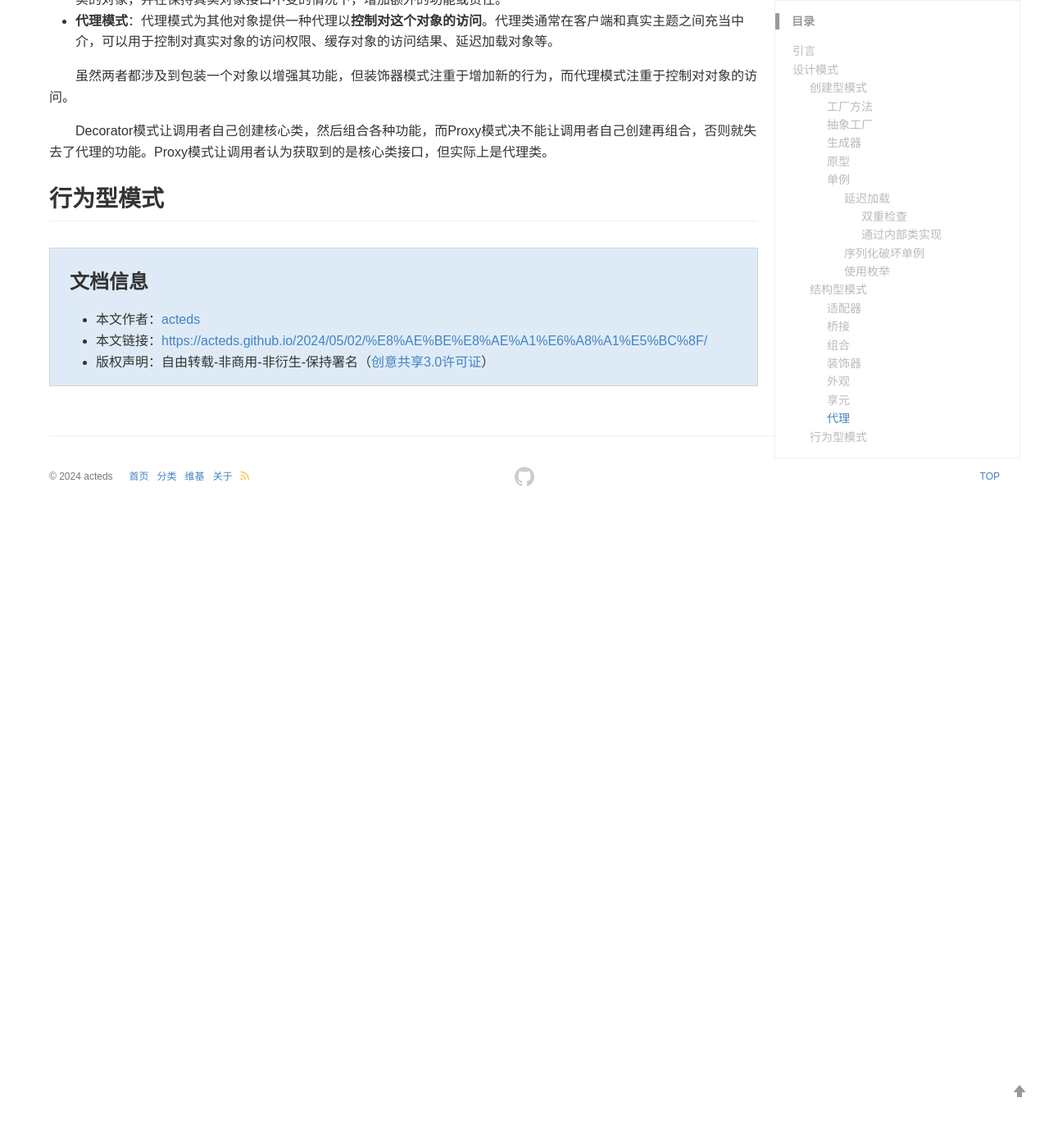
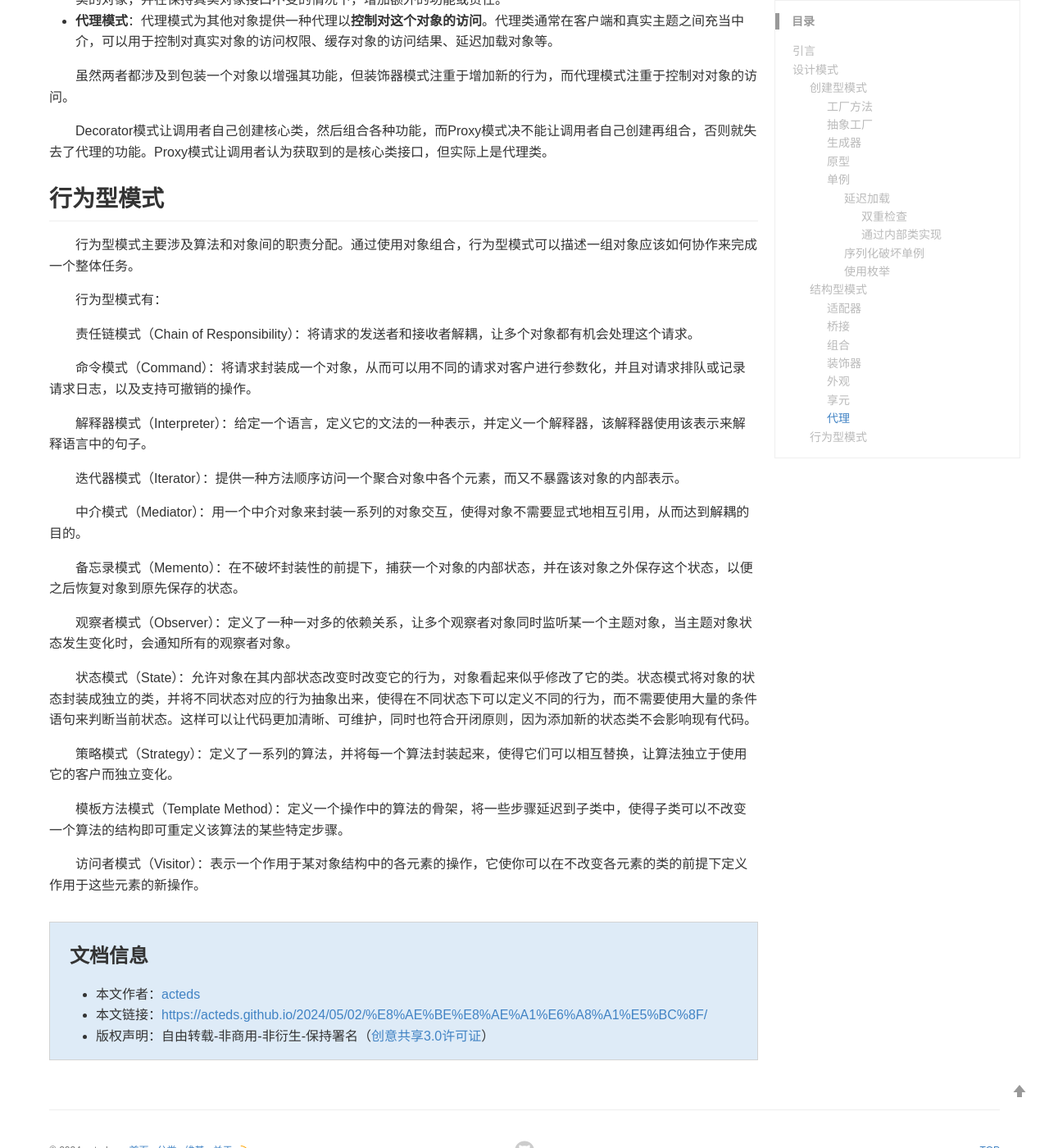
Before and after one commit to acteds/acteds.github.io, a Jekyll site: the page built from _posts/2024-05-02-设计模式.md, in a window 1280 px wide and 1400 px high, scrolled down 44581 px. Shown: the whole window at 82% size. Built offline with Jekyll 4.4.1, drawn with Linux system fonts in a browser that asks for light colours; before the commit the page ends 45211 px from its top, so only the background shows below that; some of the changed text lies outside the part shown.

Commit message:
状态模式

```diff
--- a/_posts/2024-05-02-设计模式.md
+++ b/_posts/2024-05-02-设计模式.md
@@ -2119,3 +2119,29 @@ Decorator模式让调用者自己创建核心类，然后组合各种功能，
 
 
 ## 行为型模式
+
+行为型模式主要涉及算法和对象间的职责分配。通过使用对象组合，行为型模式可以描述一组对象应该如何协作来完成一个整体任务。
+
+行为型模式有：
+
+责任链模式（Chain of Responsibility）：将请求的发送者和接收者解耦，让多个对象都有机会处理这个请求。
+
+命令模式（Command）：将请求封装成一个对象，从而可以用不同的请求对客户进行参数化，并且对请求排队或记录请求日志，以及支持可撤销的操作。
+
+解释器模式（Interpreter）：给定一个语言，定义它的文法的一种表示，并定义一个解释器，该解释器使用该表示来解释语言中的句子。
+
+迭代器模式（Iterator）：提供一种方法顺序访问一个聚合对象中各个元素，而又不暴露该对象的内部表示。
+
+中介模式（Mediator）：用一个中介对象来封装一系列的对象交互，使得对象不需要显式地相互引用，从而达到解耦的目的。
+
+备忘录模式（Memento）：在不破坏封装性的前提下，捕获一个对象的内部状态，并在该对象之外保存这个状态，以便之后恢复对象到原先保存的状态。
+
+观察者模式（Observer）：定义了一种一对多的依赖关系，让多个观察者对象同时监听某一个主题对象，当主题对象状态发生变化时，会通知所有的观察者对象。
+
+状态模式（State）：允许对象在其内部状态改变时改变它的行为，对象看起来似乎修改了它的类。状态模式将对象的状态封装成独立的类，并将不同状态对应的行为抽象出来，使得在不同状态下可以定义不同的行为，而不需要使用大量的条件语句来判断当前状态。这样可以让代码更加清晰、可维护，同时也符合开闭原则，因为添加新的状态类不会影响现有代码。
+
+策略模式（Strategy）：定义了一系列的算法，并将每一个算法封装起来，使得它们可以相互替换，让算法独立于使用它的客户而独立变化。
+
+模板方法模式（Template Method）：定义一个操作中的算法的骨架，将一些步骤延迟到子类中，使得子类可以不改变一个算法的结构即可重定义该算法的某些特定步骤。
+
+访问者模式（Visitor）：表示一个作用于某对象结构中的各元素的操作，它使你可以在不改变各元素的类的前提下定义作用于这些元素的新操作。
```
